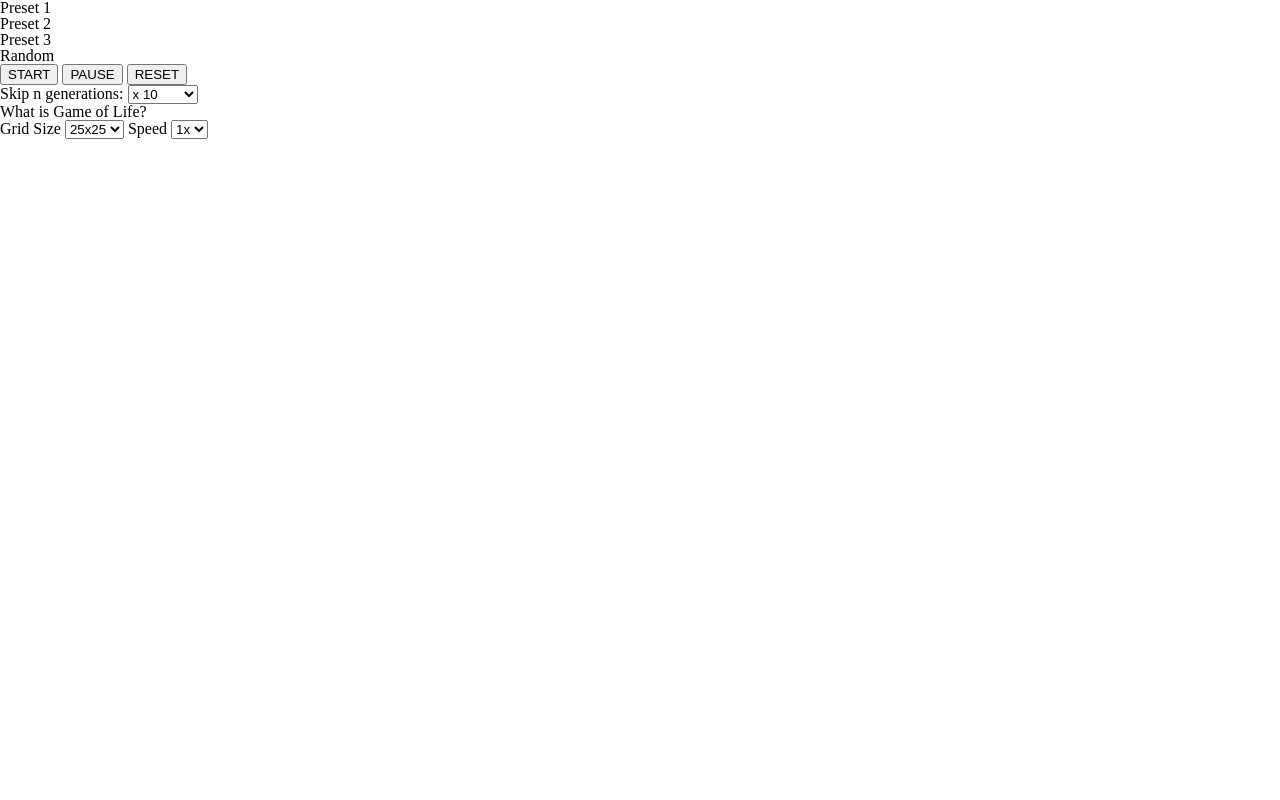
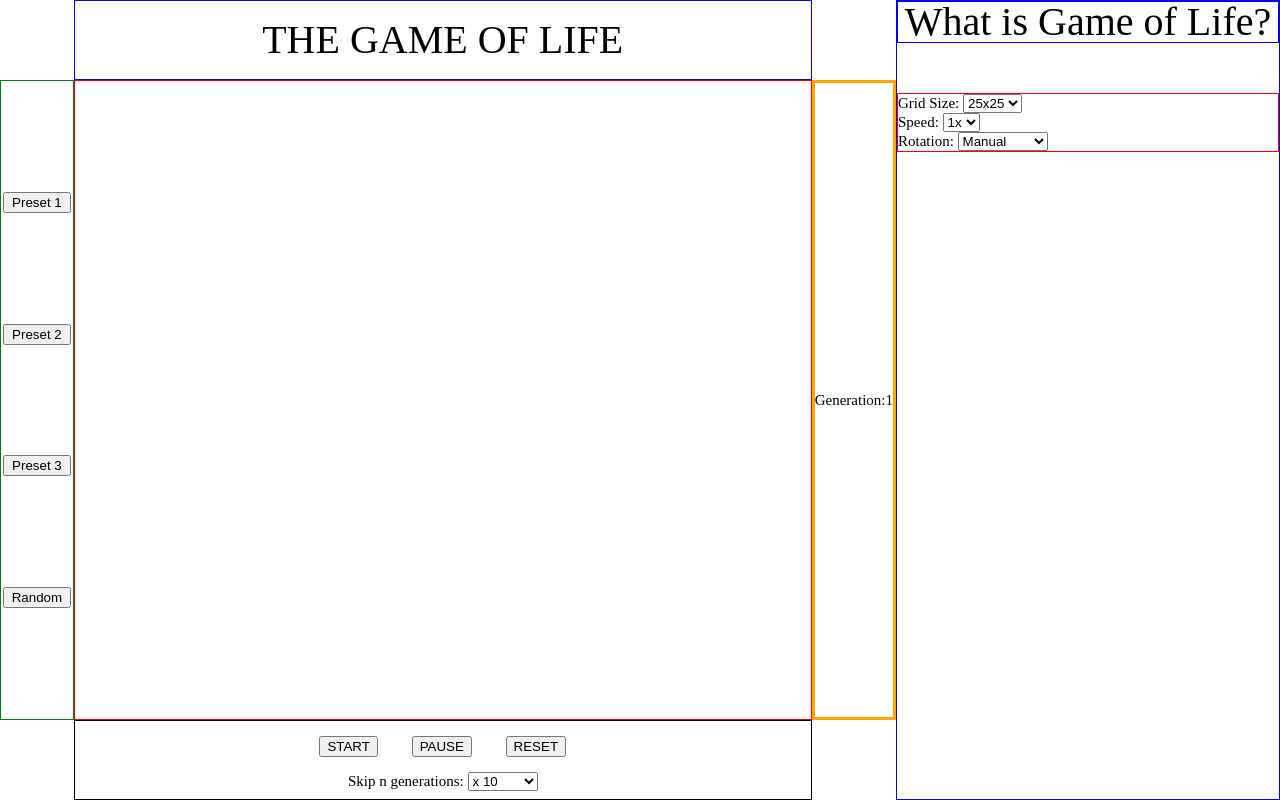
Before and after one commit to exploratum/GofL, a website: page index.html in a window 1280 px wide. Drawn offline with Linux system fonts and the light colour scheme.

Commit message:
installed three.js

```diff
--- a/index.css
+++ b/index.css
@@ -48,3 +48,95 @@ table {
 }
 
 /***********************************************/
+* {
+    box-sizing: border-box;
+}
+
+html {
+   width: 100%;
+   height: 100%;
+   font-size: 62.5%;
+}
+
+body {
+    width: 100%;
+    height: 100%;
+    display: flex;
+    font-size: 1.5rem;
+}
+/*************************************************/
+
+.container-game {
+    width: 70%;
+    display: grid;
+    grid-template-columns: 1fr 10fr 1fr;
+    grid-template-rows: 1fr 8fr 1fr;
+
+    grid-template-areas:
+    "      .       title            .      "
+    "   presets    cells       generation  "
+    "      .       commands         .      "
+}
+
+.container-settings {
+    width: 30%;
+    /* display: grid; */
+    border: 1px solid blue;
+
+}
+
+.title {
+    border: 1px solid blue;
+    grid-area: title;
+    display:flex;
+    justify-content: center;
+    align-items: center;
+    font-size: 4rem;
+}
+
+.initial-states {
+    grid-area: presets;
+    display: flex;
+    flex-direction: column;
+    justify-content: space-evenly;
+    border: 1px solid green;
+}
+
+.initial-states > button {
+    margin: 0 2px 0 2px;
+}
+
+.cells {
+    grid-area: cells;
+    border: 1px solid red;
+}
+
+.generation {
+    grid-area: generation;
+    display: flex;
+    justify-content: center;
+    align-items: center;
+    border: 3px solid orange;
+}
+
+.commands {
+    grid-area: commands;
+    border: 1px solid black;
+    text-align: center;
+}
+
+.commands > button {
+    margin: 1.5rem;
+}
+
+.about {
+    font-size: 4rem;
+    text-align: center;
+    border: 1px solid blue;
+    margin-bottom: 50px;
+}
+
+.settings {
+     border: 1px solid red;
+
+}
--- a/index.html
+++ b/index.html
@@ -9,19 +9,21 @@
 
     <div class="container-game">
 
+        <div class='title'>THE GAME OF LIFE</div>
+
         <div class="initial-states">
-            <div class='preset1'>Preset 1</div>
-            <div class='preset2'>Preset 2</div>
-            <div class='preset3'>Preset 3</div>
-            <div class ='random'>Random</div>
+            <button class='preset1'>Preset 1</button>
+            <button class='preset2'>Preset 2</button>
+            <button class='preset3'>Preset 3</button>
+            <button class ='random'>Random</button>
         </div>
 
-        <div class="grid">
+        <div class="cells">
 
         </div>
 
         <div class="generation">
-
+            Generation: <span>1</span>
         </div>
 
         <div class="commands">
@@ -50,21 +52,32 @@
         </div>
 
         <div class="settings">
-            <label for="grid-size">Grid Size</label>
+
+            <label for="grid-size">Grid Size: </label>
             <select name="size" id="size">
                 <option value="25">25x25</option>
                 <option value="50">50x50</option>
                 <option value="75">75x75</option>
             </select>
 
-            <label for="speed">Speed</label>
+            <br>
+
+            <label for="speed">Speed: </label>
             <select name="speed" id="speed">
                 <option value=1x>1x</option>
                 <option value="2x">2x</option>
                 <option value="4x">4x</option>
             </select>
+
+            <br>
+
+            <label for="rotation">Rotation: </label>
+            <select name="rotation" id="rotation">
+                <option value="manual">Manual</option>
+                <option value="continuous">Continuous</option>
+            </select>
+
         </div>
-
 
     </div>
 
--- a/package.json
+++ b/package.json
@@ -16,5 +16,8 @@
   "bugs": {
     "url": "https://github.com/exploratum/GofL/issues"
   },
-  "homepage": "https://github.com/exploratum/GofL#readme"
+  "homepage": "https://github.com/exploratum/GofL#readme",
+  "dependencies": {
+    "three": "^0.118.3"
+  }
 }
```
Also changed, not shown: 1 other file.
